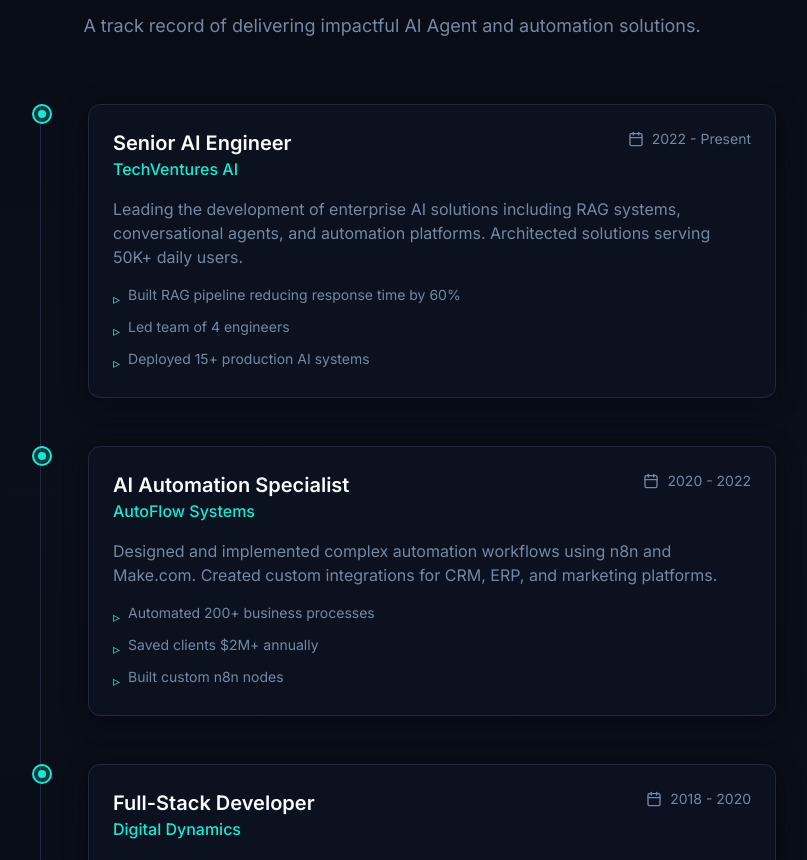
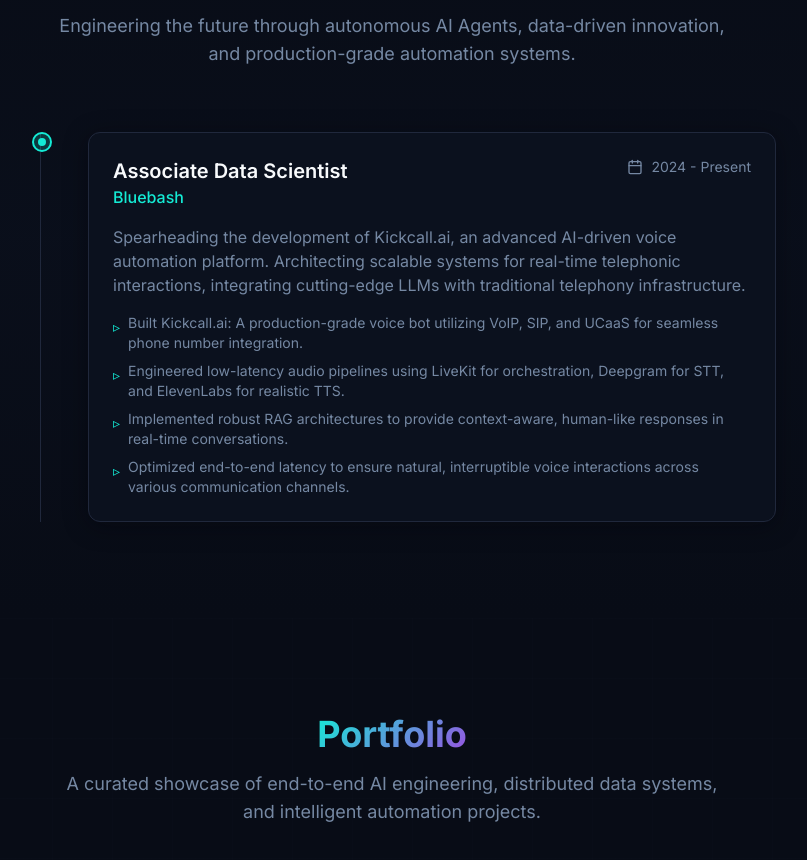
Before and after one commit to SheikhSarvar/portfolio, a React (Vite) app: page / in a window 1280 px wide. Shown: the part 1940-2800 px from the top of the page, without its empty margins (248-1055 px from the left). Built offline with nearby package versions, Linux system fonts and the light colour scheme; the HTML template or start-up script is replaced by a standard one.

Commit message:
Minor fixes

```diff
--- a/src/components/AutomationSection.tsx
+++ b/src/components/AutomationSection.tsx
@@ -71,7 +71,7 @@ export function AutomationSection() {
             <span className="gradient-text">Automation Projects</span>
           </h2>
           <p className="section-subheading mx-auto">
-            Streamlined workflows built with n8n, Make.com, and Zapier for real business impact.
+            Optimizing enterprise efficiency through advanced orchestration with n8n, Make.com, and custom agentic frameworks.
           </p>
         </div>
 
--- a/src/components/ExperienceSection.tsx
+++ b/src/components/ExperienceSection.tsx
@@ -2,28 +2,17 @@ import { Briefcase, Calendar } from "lucide-react";
 
 const experiences = [
   {
-    title: "Senior AI Engineer",
-    company: "TechVentures AI",
-    period: "2022 - Present",
+    title: "Associate Data Scientist",
+    company: "Bluebash",
+    period: "2024 - Present",
     description:
-      "Leading the development of enterprise AI solutions including RAG systems, conversational agents, and automation platforms. Architected solutions serving 50K+ daily users.",
-    highlights: ["Built RAG pipeline reducing response time by 60%", "Led team of 4 engineers", "Deployed 15+ production AI systems"],
-  },
-  {
-    title: "AI Automation Specialist",
-    company: "AutoFlow Systems",
-    period: "2020 - 2022",
-    description:
-      "Designed and implemented complex automation workflows using n8n and Make.com. Created custom integrations for CRM, ERP, and marketing platforms.",
-    highlights: ["Automated 200+ business processes", "Saved clients $2M+ annually", "Built custom n8n nodes"],
-  },
-  {
-    title: "Full-Stack Developer",
-    company: "Digital Dynamics",
-    period: "2018 - 2020",
-    description:
-      "Developed web applications and APIs for various clients. Specialized in React, Node.js, and cloud deployments.",
-    highlights: ["Delivered 30+ web applications", "Implemented CI/CD pipelines", "Mentored junior developers"],
+      "Spearheading the development of Kickcall.ai, an advanced AI-driven voice automation platform. Architecting scalable systems for real-time telephonic interactions, integrating cutting-edge LLMs with traditional telephony infrastructure.",
+    highlights: [
+      "Built Kickcall.ai: A production-grade voice bot utilizing VoIP, SIP, and UCaaS for seamless phone number integration.",
+      "Engineered low-latency audio pipelines using LiveKit for orchestration, Deepgram for STT, and ElevenLabs for realistic TTS.",
+      "Implemented robust RAG architectures to provide context-aware, human-like responses in real-time conversations.",
+      "Optimized end-to-end latency to ensure natural, interruptible voice interactions across various communication channels."
+    ],
   },
 ];
 
@@ -38,7 +27,7 @@ export function ExperienceSection() {
             <span className="gradient-text">Experience</span>
           </h2>
           <p className="section-subheading mx-auto">
-            A track record of delivering impactful AI Agent and automation solutions.
+            Engineering the future through autonomous AI Agents, data-driven innovation, and production-grade automation systems.
           </p>
         </div>
 
--- a/src/components/HeroSection.tsx
+++ b/src/components/HeroSection.tsx
@@ -14,7 +14,6 @@ export function HeroSection() {
       <div className="container relative z-10 px-6 text-center">
         <div className="animate-fade-in">
           <p className="text-primary font-mono text-sm mb-4 tracking-wider">
-            Data Scientist
           </p>
         </div>
 
@@ -23,7 +22,7 @@ export function HeroSection() {
         </h1>
 
         <p className="text-muted-foreground text-lg md:text-xl max-w-2xl mx-auto mb-8 animate-slide-up" style={{ animationDelay: "0.1s" }}>
-          Building intelligent automation systems and AI-powered solutions that transform how businesses operate.
+          Engineering the future through autonomous AI Agents, data-driven innovation, and production-grade automation systems.
         </p>
 
         <div className="flex flex-col sm:flex-row items-center justify-center gap-4 mb-12 animate-slide-up" style={{ animationDelay: "0.2s" }}>
--- a/src/components/PortfolioSection.tsx
+++ b/src/components/PortfolioSection.tsx
@@ -6,7 +6,7 @@ const projects = [
   {
     title: "KickCall AI + SIP Gateway",
     description: "Enterprise voice AI platform with integrated SIP/VoIP gateways for automated support, lead qualification, and universal telephony connectivity.",
-    technologies: ["Python", "LiveKit", "GPT-4o", "SIP/VoIP", "Jambonz", "Deepgram"],
+    technologies: ["Python", "LiveKit", "GPT-4o", "SIP/VoIP", "UCaaS", "Deepgram", "ElevenLabs"],
     metrics: "Real-time responses • 50+ languages • 95% accuracy",
     link: "#",
     github: "https://github.com/BlueBash/kickcall_agents",
@@ -80,7 +80,7 @@ export function PortfolioSection() {
             <span className="gradient-text">Portfolio</span>
           </h2>
           <p className="section-subheading mx-auto">
-            Featured projects showcasing AI engineering and automation expertise.
+            A curated showcase of end-to-end AI engineering, distributed data systems, and intelligent automation projects.
           </p>
         </div>
 
--- a/src/components/SkillsSection.tsx
+++ b/src/components/SkillsSection.tsx
@@ -12,7 +12,7 @@ const skills = [
     icon: Cpu,
     title: "Voice & Conversational AI",
     description: "Developing production-ready voice bots with SIP integration, real-time STT/TTS, and universal telephony gateways.",
-    technologies: ["LiveKit", "SIP Gateway", "Deepgram", "ElevenLabs", "Jambonz"],
+    technologies: ["LiveKit", "VoIP/SIP", "UCaaS", "Deepgram", "ElevenLabs", "Jambonz"],
   },
   {
     icon: Workflow,
@@ -51,7 +51,7 @@ export function SkillsSection() {
             <span className="gradient-text">Skills & Expertise</span>
           </h2>
           <p className="section-subheading mx-auto">
-            Specialized in building AI-powered automation systems that deliver real business value.
+            Specialized in architecting autonomous AI systems and production-grade automation that deliver measurable business impact.
           </p>
         </div>
 
```
